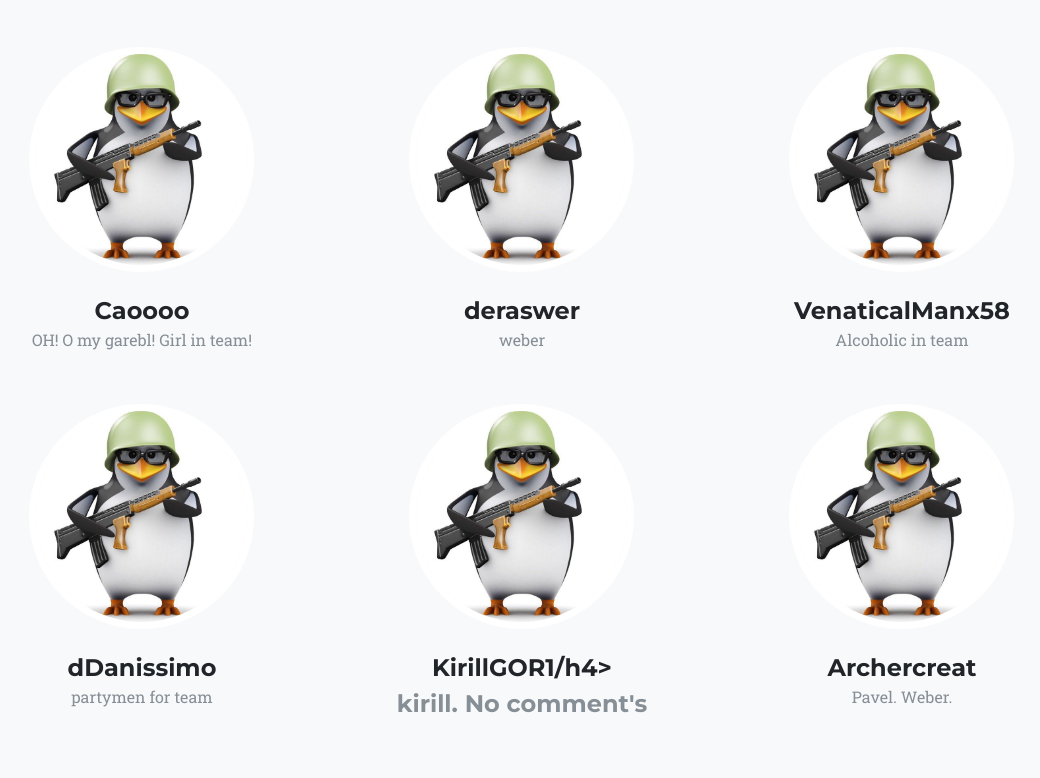
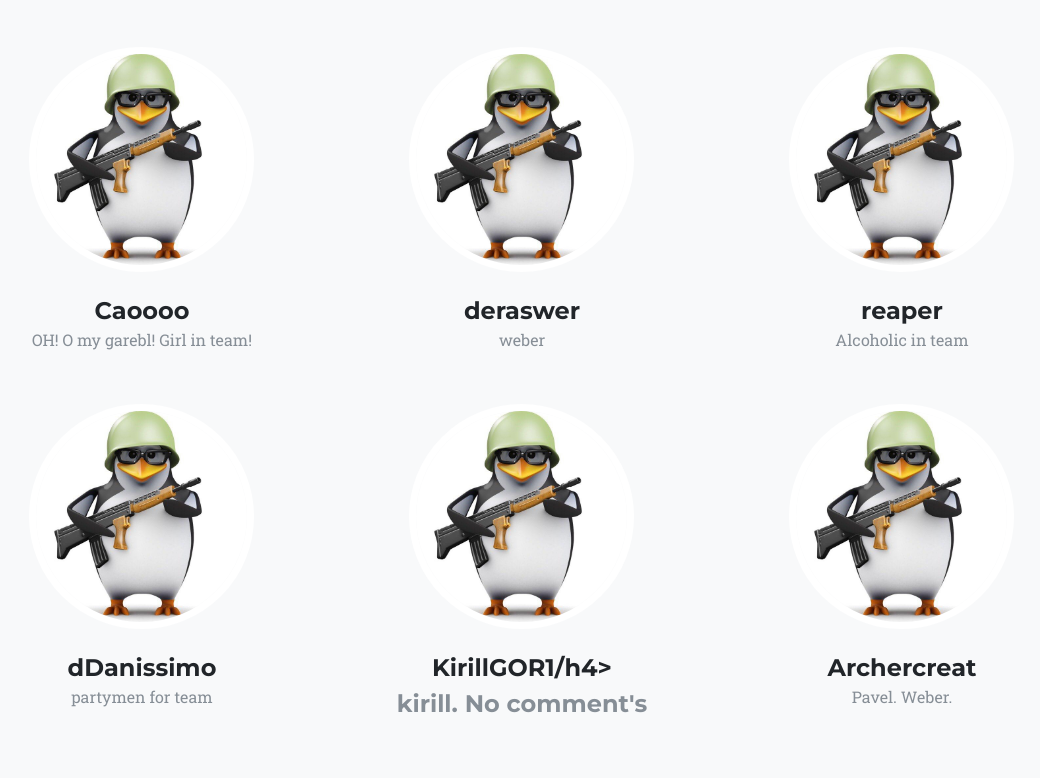
Before and after one commit to lSpaceCatl/lSpaceCatl.github.io, a plain HTML site: page index.html in a window 1280 px wide. Shown: the part 2171-2949 px from the top of the page, without its empty margins (118-1158 px from the left). Drawn offline with nearby package versions, Linux system fonts and the light colour scheme; a web font is replaced by a local one.

Commit message:
Update index.html

```diff
--- a/index.html
+++ b/index.html
@@ -119,7 +119,7 @@
               </div>
               <div class="col-sm-4">
                   <div class="team-member"><img class="rounded-circle mx-auto" src="assets/img/team/1.jpg">
-                      <h4>VenaticalManx58</h4>
+                      <h4>reaper</h4>
                       <p class="text-muted">Alcoholic in team</p>
 
                   </div>
```
